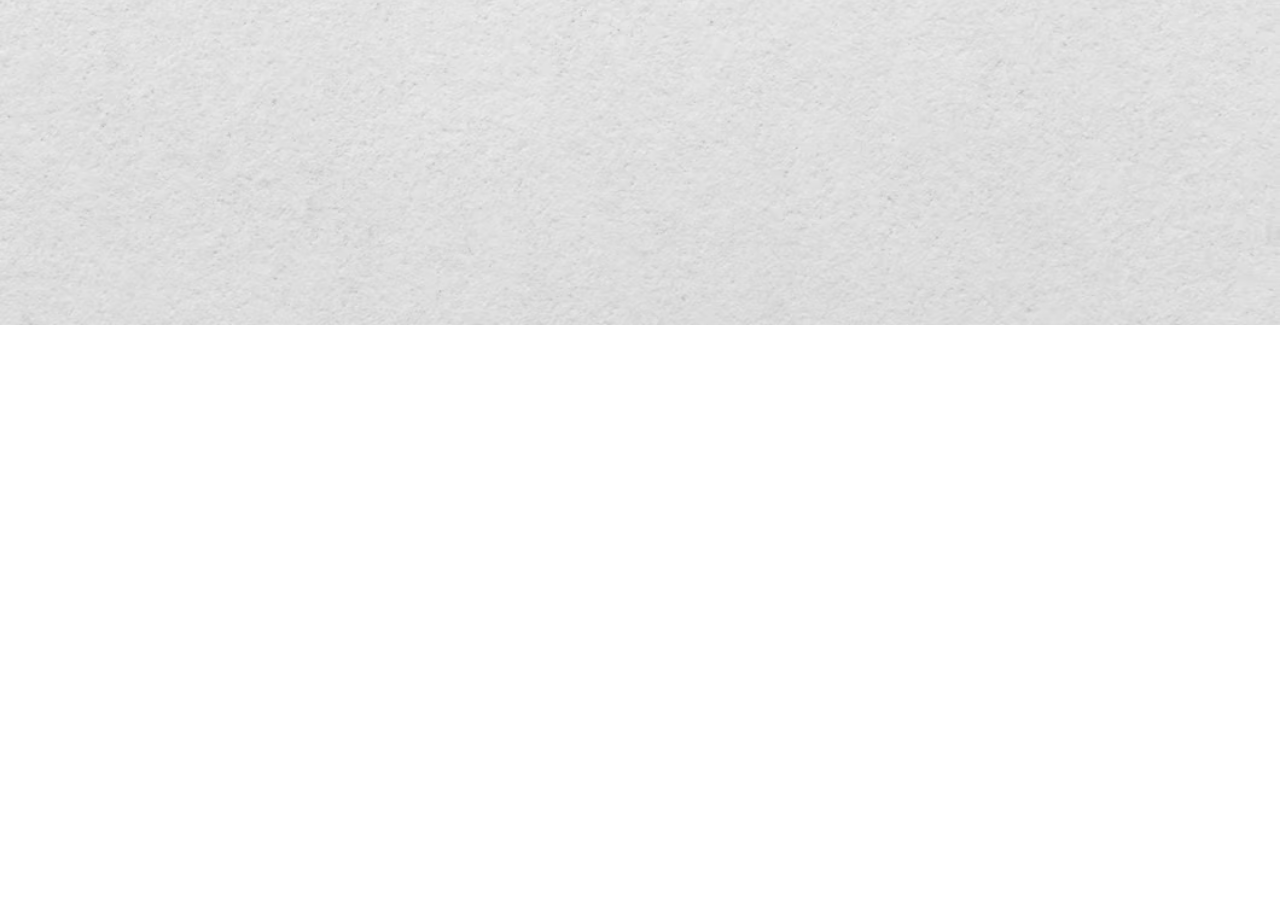
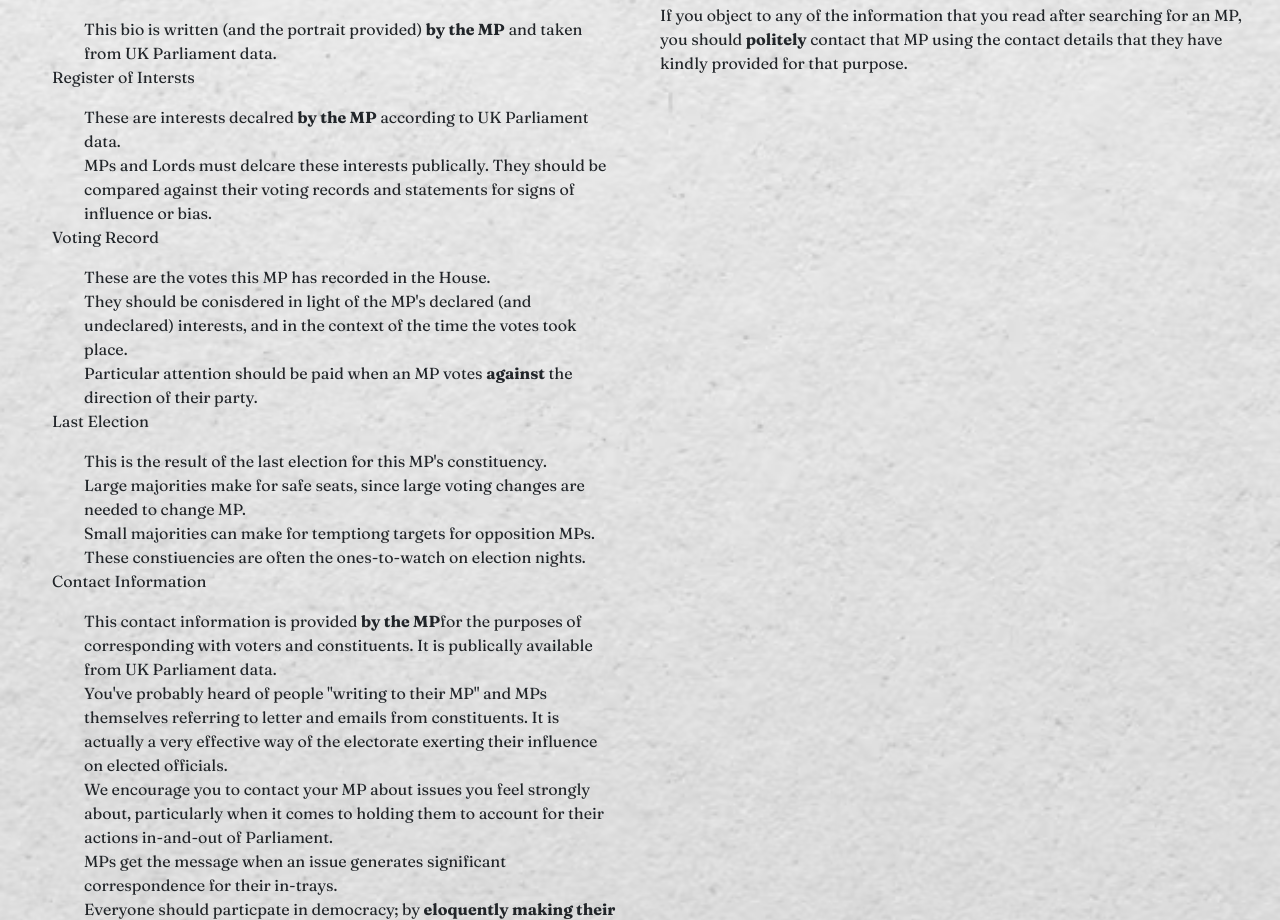
Before and after one commit to ProfYaffle88/donkey-audit, a plain HTML site: page about.html in a window 1280 px wide. Shown: the part 455-1375 px from the top of the page. Before the commit the page ends 800 px from the top, so only its background shows below. Drawn offline with nearby package versions, Linux system fonts and the light colour scheme; no server answers.

Commit message:
Filled About page with first-pass content. Still needs styling.

```diff
--- a/about.html
+++ b/about.html
@@ -24,16 +24,65 @@
     </header>
 
     <main>
-        <section class="content">
-            <p>Lorem ipsum dolor sit amet, consectetur adipiscing elit. Nullam eget turpis sed urna fermentum commodo.</p>
+        <section class="content how-to">
+            <h1>How to use this tool and interpret the information</h1>
+            <p>The Sleuth & Donkey allows you to search for an MP and view their publically available information through the UK Parliament Members API. Currently, You can only search by MP name. In future, you will be able to search by entering your postcode to in order to find the MP for your area without needing to know their name.</p>
+            <h2>The information</h2>
+            <ol>
+                <li>
+                    <p>Name, Portait and Bio</p>
+                    <ul>
+                        <li>This bio is written (and the portrait provided) <strong>by the MP</strong> and taken from UK Parliament data.</li>
+                    </ul>
+                </li>
+                <li>
+                    <p>Register of Intersts</p>
+                    <ul>
+                        <li>These are interests decalred <strong>by the MP</strong> according to UK Parliament data.</li>
+                        <li>MPs and Lords must delcare these interests publically. They should be compared against their voting records and statements for signs of influence or bias.</li>
+                    </ul>
+                <li>
+                    <p>Voting Record</p>
+                    <ul>
+                        <li>These are the votes this MP has recorded in the House.</li>
+                        <li>They should be conisdered in light of the MP's declared (and undeclared) interests, and in the context of the time the votes took place.</li>
+                        <li>Particular attention should be paid when an MP votes <strong>against</strong> the direction of their party.</li>
+                    </ul>
+                </li>
+                <li>
+                    <p>Last Election</p>
+                    <ul>
+                        <li>This is the result of the last election for this MP's constituency.</li>
+                        <li>Large majorities make for safe seats, since large voting changes are needed to change MP.</li>
+                        <li>Small majorities can make for temptiong targets for opposition MPs. These constiuencies are often the ones-to-watch on election nights.</li>
+                    </ul>
+                </li>
+                <li>
+                    <p>Contact Information</p>
+                    <ul>
+                        <li>This contact information is provided <strong>by the MP</strong>for the purposes of corresponding with voters and constituents. It is publically available from UK Parliament data.</li>
+                        <li>You've probably heard of people "writing to their MP" and MPs themselves referring to letter and emails from constituents. It is actually a very effective way of the electorate exerting their influence on elected officials.</li>
+                        <li>We encourage you to contact your MP about issues you feel strongly about, particularly when it comes to holding them to account for their actions in-and-out of Parliament.</li>
+                        <li>MPs get the message when an issue generates significant correspondence for their in-trays.</li>
+                        <li>Everyone should particpate in democracy; by <strong>eloquently making their case to their MP</strong> and <strong>voting</strong> according to their desired outcome for society.</li>
+                        <li><strong>Abuse and threats do not achieve anything (and are quite possibly/literally illegal). If you want to be heard, you are best being clear, concise . . . and orgainsed; speak together because numbers matter.</strong></li>
+                    </ul>
+                </li>
+            </ol>
         </section>
-        <section class="content">
-            <p>Lorem ipsum dolor sit amet, consectetur adipiscing elit. Nullam eget turpis sed urna fermentum commodo.</p>
+        <section class="content about">
+            <h1>Who made this & Why?</h1>
+            <p>This tool and site was created as a coding exercise by one person - <a href="https://github.com/ProfYaffle88/donkey-audit">Prof Yaffle</a>.</p>
+            <p>This project was heavily inspored by <a href="https://www.youtube.com/@LedByDonkeys"></a>Led By Donkeys and the author's fervent desire for greater transparency and accountability in Government.</p>
+            <p>It does not seek to influence, skew or manipulate. All data is presented, unmodified, as it is retrieved from UK Parliament records.</p>
+            <p>In using this tool, it is hoped that the people using it will become more actively engaged in politics. The more people that participate in democracy, the more likely we are to see significant change.</p>
+            <p>If you object to any of the information that you read after searching for an MP, you should <Strong>politely</Strong> contact that MP using the contact details that they have kindly provided for that purpose.</p>
         </section>
     </main>
 
-    <footer class="mt-auto">
-
+    <footer class="mt-auto footer">
+        <p>Contains Parliamentary information licensed under the Open Parliament Licence v3.0. Provided through the <a href="https://members-api.parliament.uk/index.html">UK Parliament Members API</a>.</p>
+        <p><a href="https://www.freepik.com/free-photo/white-texture_946233.htm#query=paper%20background&position=0&from_view=search&track=ais&uuid=e0d76099-8e15-4dfe-8c4e-20760eaf5938">Background paper image by bedneyimages</a> on Freepik</p>
     </footer>
 
     <script src="https://kit.fontawesome.com/dd96fe519d.js" crossorigin="anonymous"></script>
```
